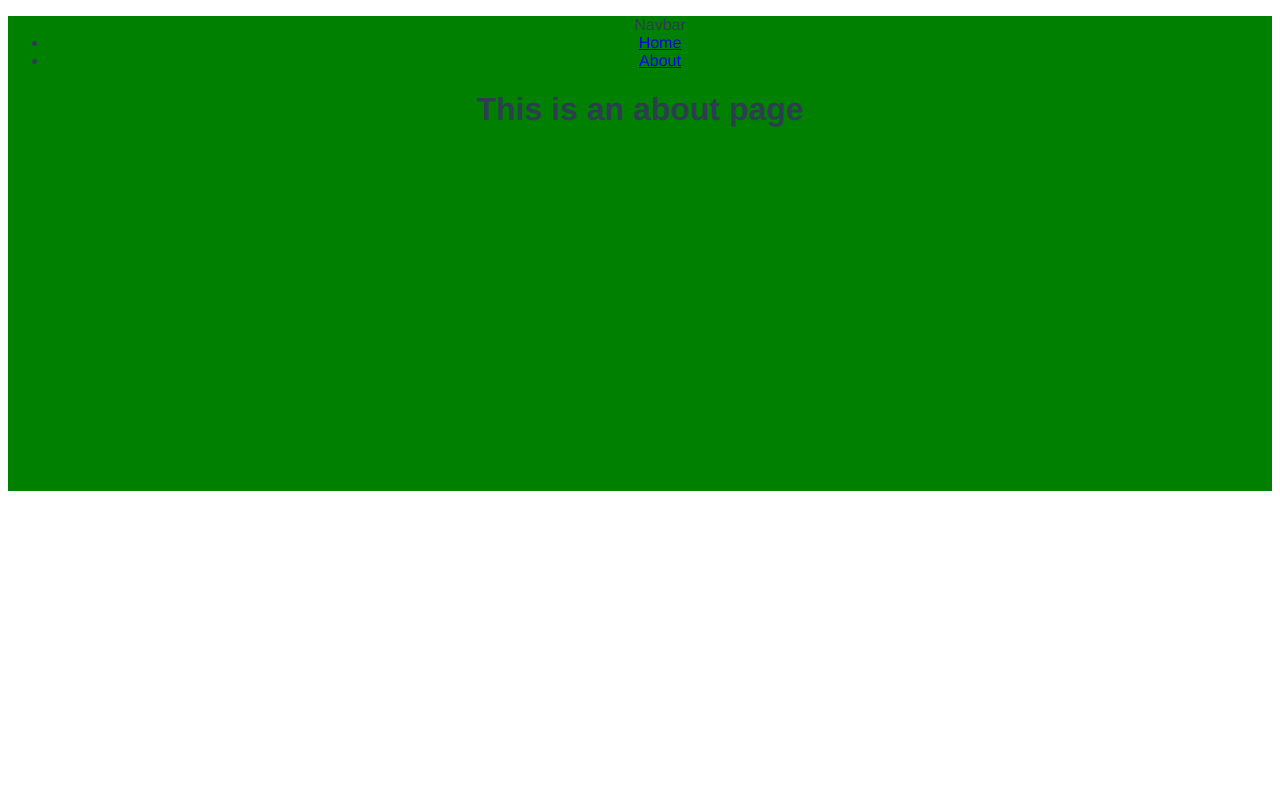
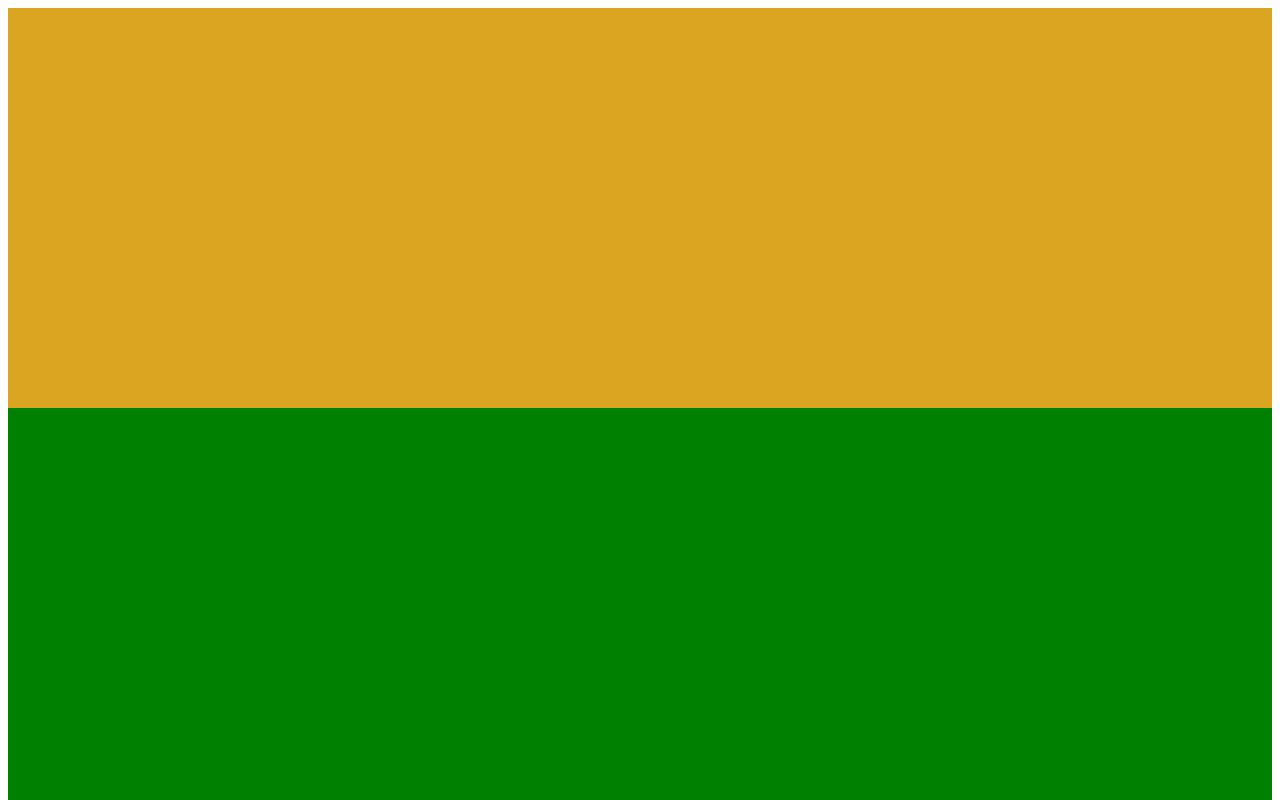
Before and after one commit to AbdielP/vue-room-homepage, a Vue app: page /#/ in a window 1280 px wide. Shown: the top 800 px of the page. Built offline with nearby package versions, Linux system fonts and the light colour scheme.

Commit message:
add testing styles

```diff
--- a/src/App.vue
+++ b/src/App.vue
@@ -3,7 +3,7 @@
     <router-link to="/">Home</router-link> |
     <router-link to="/about">About</router-link>
   </div> -->
-  <navigation/>
+  <!-- <navigation/> -->
   <router-view/>
 </template>
 
--- a/src/components/About.vue
+++ b/src/components/About.vue
@@ -2,7 +2,13 @@
     <div></div>
 </template>
 
-<style>
+<script>
+export default {
+    name: 'about'
+}
+</script>
+
+<style scoped>
     div {
         width: 100%;
         height: 400px;
--- a/src/components/Gallery.vue
+++ b/src/components/Gallery.vue
@@ -1,5 +1,5 @@
 <template>
-
+    <div></div>
 </template>
 
 <script>
@@ -8,7 +8,7 @@ export default {
 }
 </script>
 
-<style>
+<style scoped>
     div {
         width: 100%;
         height: 400px;
--- a/src/components/Shopnow.vue
+++ b/src/components/Shopnow.vue
@@ -1,5 +1,5 @@
 <template>
-
+    <div></div>
 </template>
 
 <script>
@@ -8,7 +8,7 @@ export default {
 }
 </script>
 
-<style>
+<style scoped>
     div {
         width: 100%;
         height: 400px;
--- a/src/router/index.js
+++ b/src/router/index.js
@@ -7,11 +7,11 @@ const routes = [
     name: 'Home',
     component: Home
   },
-  {
-    path: '/about',
-    name: 'About',
-    component: () => import(/* webpackChunkName: "about" */ '../views/About.vue')
-  }
+  // {
+  //   path: '/about',
+  //   name: 'About',
+  //   component: () => import(/* webpackChunkName: "about" */ '../views/About.vue')
+  // }
 ]
 
 const router = createRouter({
--- a/src/views/About.vue
+++ /dev/null
@@ -1,5 +0,0 @@
-<template>
-  <div class="about">
-    <h1>This is an about page</h1>
-  </div>
-</template>
--- a/src/views/Home.vue
+++ b/src/views/Home.vue
@@ -10,7 +10,7 @@
 <script>
 import Gallery from '../components/Gallery.vue'
 import Shopnow from '../components/Shopnow.vue'
-import About from './About.vue'
+import About from '../components/About.vue'
 // @ is an alias to /src
 // import HelloWorld from '@/components/HelloWorld.vue'
 
```
